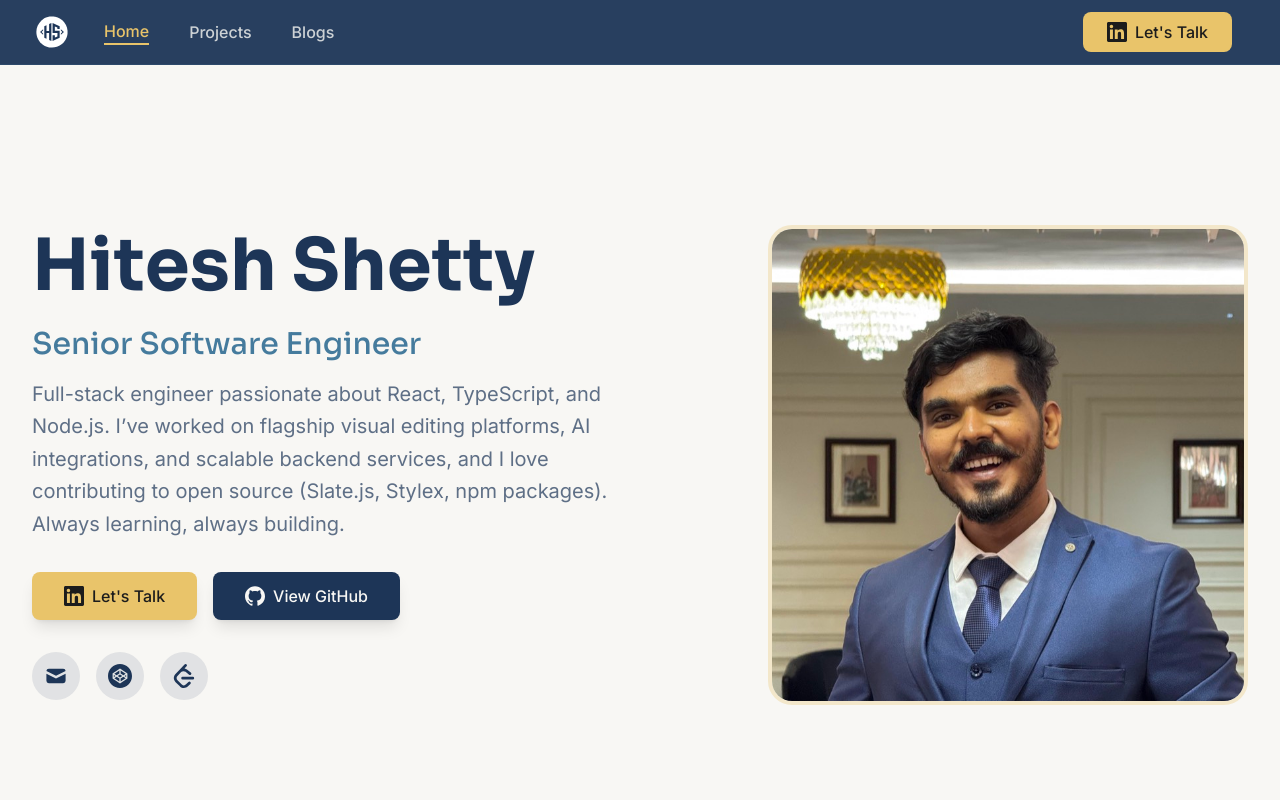
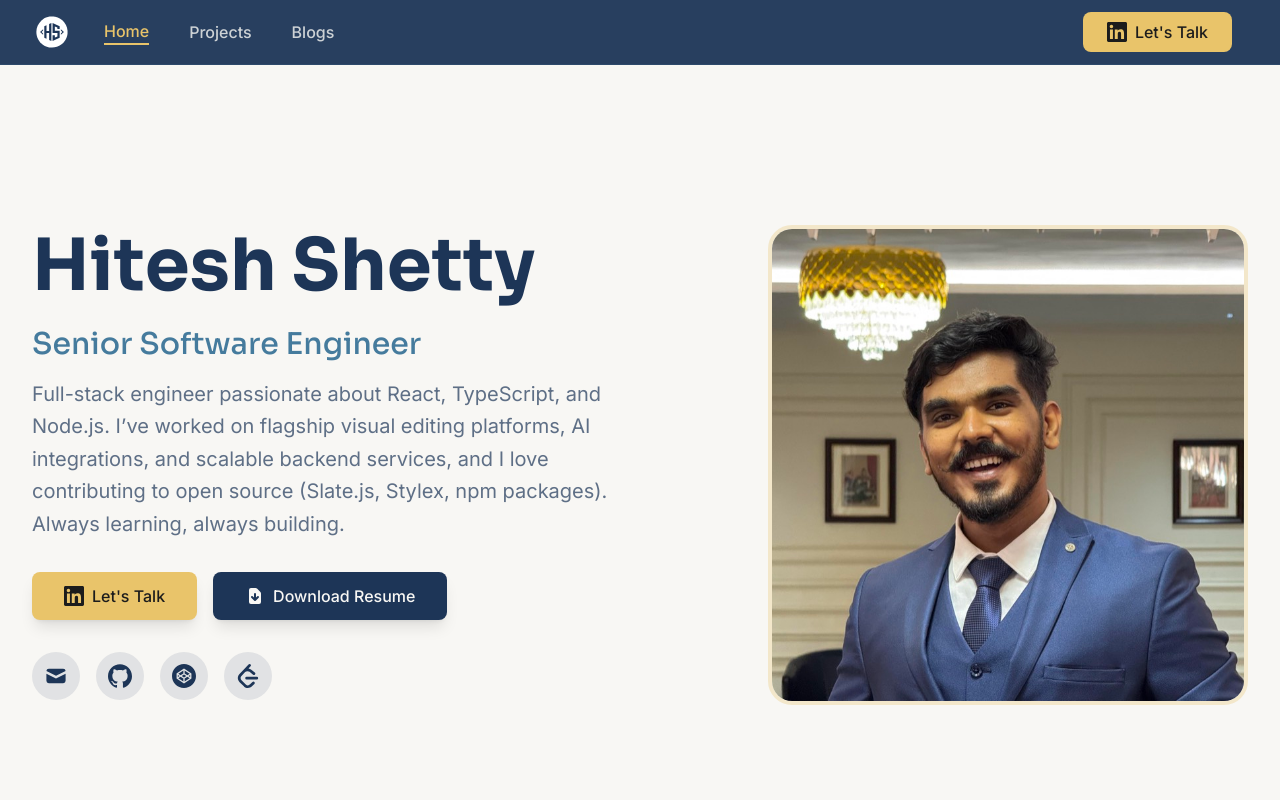
Before and after one commit to hiteshshetty-dev/hiteshshetty.com, a Next.js app: page / in a window 1280 px wide. Shown: the top 800 px of the page. Built offline with nearby package versions, Linux system fonts and the light colour scheme.

Commit message:
feat: add resume download option to the portfolio

```diff
--- a/src/components/sections/Hero.tsx
+++ b/src/components/sections/Hero.tsx
@@ -1,5 +1,5 @@
 import Image from "next/image";
-import { HiMail } from "react-icons/hi";
+import { HiDocumentDownload, HiMail } from "react-icons/hi";
 import { SiCodepen, SiGithub, SiLeetcode, SiLinkedin } from "react-icons/si";
 import profileData from "@/data/profile.json";
 
@@ -32,13 +32,13 @@ export default function Hero() {
                 Let's Talk
               </a>
               <a
-                href={profileData.github}
+                href="/resume.pdf"
                 target="_blank"
                 rel="noopener noreferrer"
                 className="inline-flex items-center gap-2 px-8 py-3 bg-brand-navy text-brand-beige font-medium rounded-lg hover:bg-brand-navy/90 transition-colors shadow-lg"
               >
-                <SiGithub size={20} />
-                View GitHub
+                <HiDocumentDownload size={20} />
+                Download Resume
               </a>
             </div>
 
@@ -49,6 +49,15 @@ export default function Hero() {
                 aria-label="Email"
               >
                 <HiMail size={24} />
+              </a>
+              <a
+                href={profileData.github}
+                target="_blank"
+                rel="noopener noreferrer"
+                className="w-12 h-12 flex items-center justify-center rounded-full bg-brand-navy/10 hover:bg-brand-navy hover:text-brand-beige text-brand-navy transition-all"
+                aria-label="GitHub"
+              >
+                <SiGithub size={24} />
               </a>
               <a
                 href={profileData.codepen}
```
Also changed, not shown: 1 other file (tests, documents, lock files or other folders).
